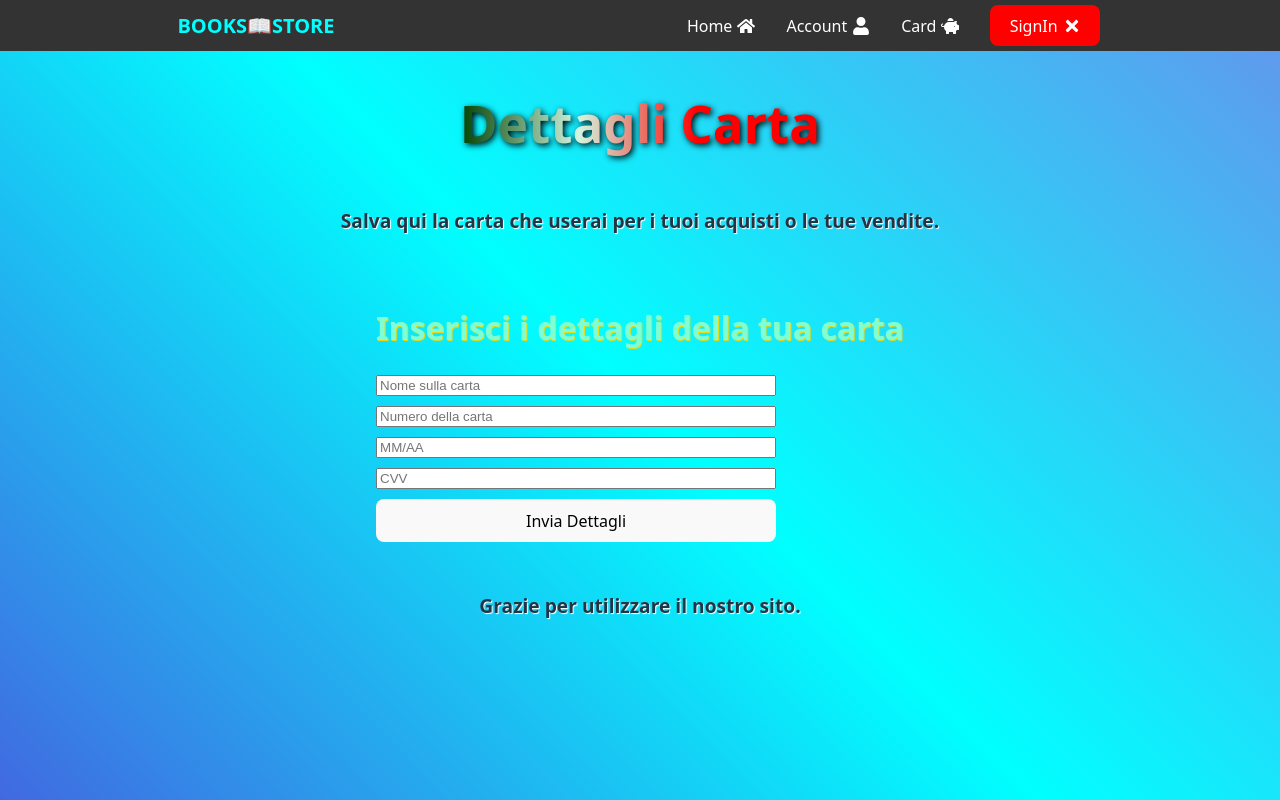
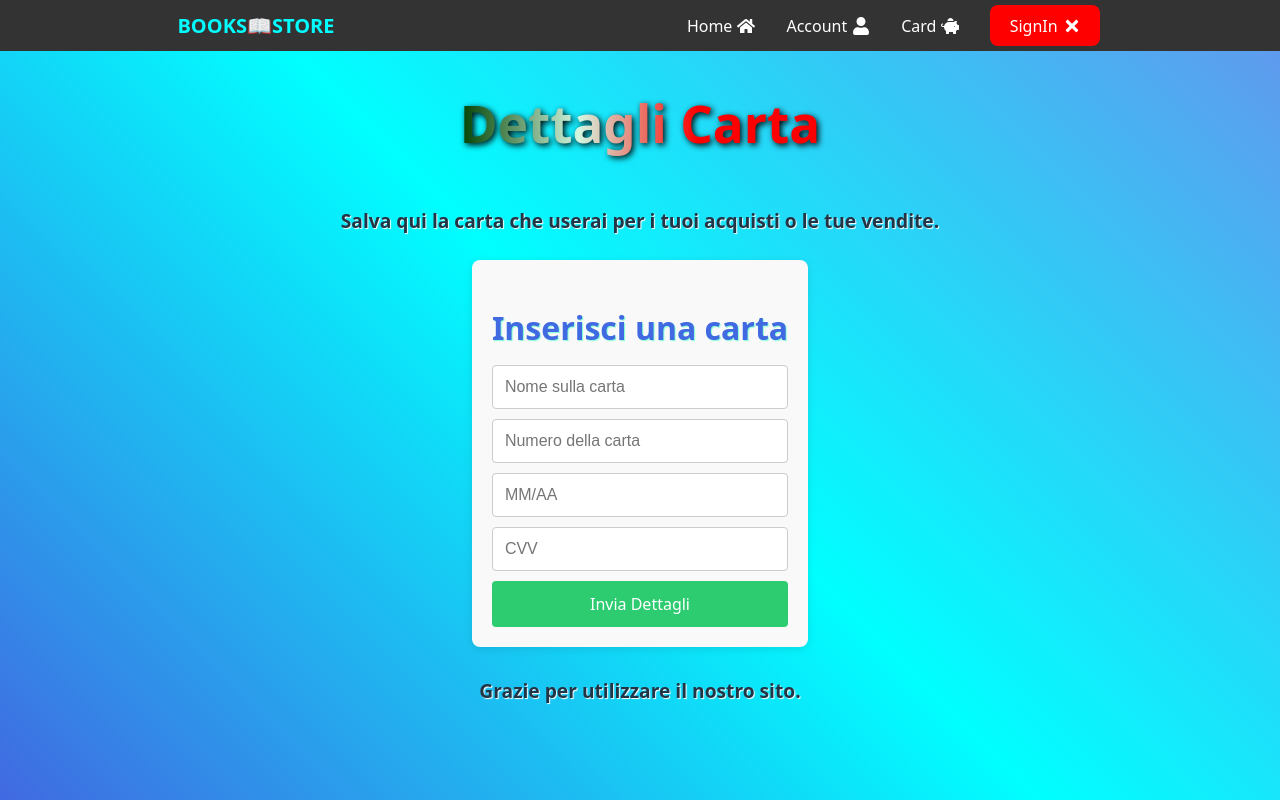
Before and after one commit to CodeLegionary/Campus-Books-Marketplace, a React (Vite) app in the folder Vite-Jsx/: page /card in a window 1280 px wide. Built offline with nearby package versions, Linux system fonts and the light colour scheme; no server answers.

Commit message:
lil polishing

```diff
--- a/Vite-Jsx/src/App.css
+++ b/Vite-Jsx/src/App.css
@@ -1,3 +1,45 @@
+.submission-form, .card-upload {
+  max-width: 500px;
+  margin: 2rem auto;
+  padding: 1.5rem;
+  background-color: #f9f9f9;
+  border-radius: 8px;
+  box-shadow: 0 2px 8px rgba(0,0,0,0.1);
+}
+
+.submission-form h2, .card-upload h2 {
+  text-align: center;
+  margin-bottom: 1rem;
+}
+
+form {
+  display: flex;
+  flex-direction: column;
+  gap: 1rem;
+}
+
+form input, form textarea, form select {
+  padding: 0.75rem;
+  font-size: 1rem;
+  border: 1px solid #ccc;
+  border-radius: 4px;
+  resize: vertical;
+}
+
+form button {
+  padding: 0.75rem;
+  font-size: 1rem;
+  background-color: #2ecc71;
+  color: white;
+  border: none;
+  border-radius: 4px;
+  cursor: pointer;
+}
+
+form button:hover {
+  background-color: #27ae60;
+}
+
 #root {
   width: 100%;
   margin: 0;
@@ -72,8 +114,8 @@ body {
 }
 
 h2 {
-  color: aquamarine;
-  text-shadow: gold 1px 1px 1px;
+  color: royalblue;
+  text-shadow:aquamarine 1px 1px 1px;
 }
 
 .info {
--- a/Vite-Jsx/src/pages/Account.jsx
+++ b/Vite-Jsx/src/pages/Account.jsx
@@ -9,9 +9,12 @@ const Account = ({ user }) => {
 
   return (
     <div className="account-page" style={{ padding: '20px', maxWidth: '600px', margin: 'auto' }}>
-      <header style={{ display: 'flex', alignItems: 'center', gap: '20px' }}>
-        {/* Fallback avatar using initials */}
-        <div
+      <header className="wrapper">
+        <h1 className='flag'>Il tuo Account</h1>
+      </header>
+
+      <div className="wrapper">
+          <div
           style={{
             width: '60px',
             height: '60px',
@@ -27,26 +30,21 @@ const Account = ({ user }) => {
         >
           {getInitials('user name')}
         </div>
+      </div>
 
-        <div><h1 className='flag'>Il tuo Account</h1>
-          <h2>user name</h2>
-          <p>user description</p>
+        <div>
+          <h2>user name: </h2>
+          <h3>User INFO</h3>
+          <p>Stato Utente: Attivo</p>
+          <p>Ruolo Utente: USER</p>
+          <p>Riportato: y</p>
         </div>
-      </header>
 
-      <section style={{ marginTop: '30px' }}>
-        <h3>📧 Email</h3>
-        <p> user email</p>
-      </section>
 
-      <section style={{ marginTop: '30px' }}>
-        <h3>📚 Libri</h3>
-        <div>
-          <p><strong>Inseriti:</strong> { 'Nessuno'}</p>
-          <p><strong>Venduti:</strong> { 'Nessuno'}</p>
-          <p><strong>Acquistati:</strong> { 'Nessuno'}</p>
-        </div>
-      </section>
+      <div style={{ marginTop: '30px' }}>
+        <h3>📧 Email di Registrazione</h3>
+        <p>user email</p>
+      </div>
     </div>
   );
 };
--- a/Vite-Jsx/src/pages/Card.jsx
+++ b/Vite-Jsx/src/pages/Card.jsx
@@ -82,7 +82,7 @@ const Card = () => {
 
             <main>
                 <section className="card-upload" style={{ padding: "20px", margin: "20px" }}>
-                    <h2>Inserisci i dettagli della tua carta</h2>
+                    <h2>Inserisci una carta</h2>
                     {/* Form with onSubmit handler to trigger handleSubmit */}
                     <form
                         onSubmit={handleSubmit}
--- a/Vite-Jsx/src/pages/LandingPage.jsx
+++ b/Vite-Jsx/src/pages/LandingPage.jsx
@@ -165,7 +165,7 @@ const LandingPage = () => { // LandingPage no longer accepts adminEmail prop for
         <h2>📥 Inserisci un libro da vendere</h2>
         <form onSubmit={handleSubmit}>
           <input placeholder="Titolo" required value={newBook.title} onChange={e => setNewBook({ ...newBook, title: e.target.value })} />
-          <textarea placeholder="Descrizione" required value={newBook.description} onChange={e => setNewBook({ ...newBook, description: e.target.value })} />
+          <textarea placeholder="Info Autori (e Edizione)" required value={newBook.description} onChange={e => setNewBook({ ...newBook, description: e.target.value })} />
           <input type="number" placeholder="Prezzo (€)" required value={newBook.price} onChange={e => setNewBook({ ...newBook, price: e.target.value })} />
           <select required value={newBook.pariANuovo} onChange={e => setNewBook({ ...newBook, pariANuovo: e.target.value })}>
             <option value="">Condizione</option>
```
